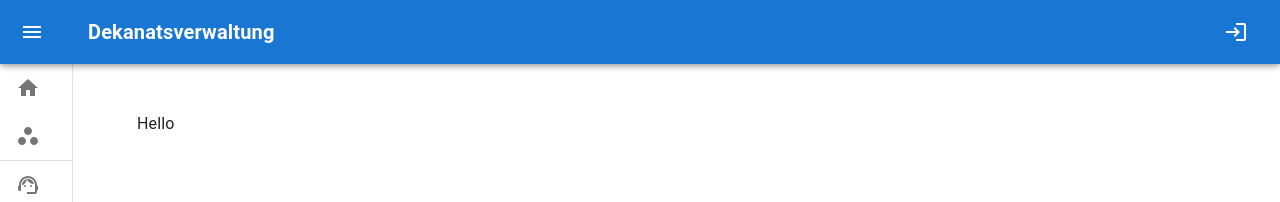
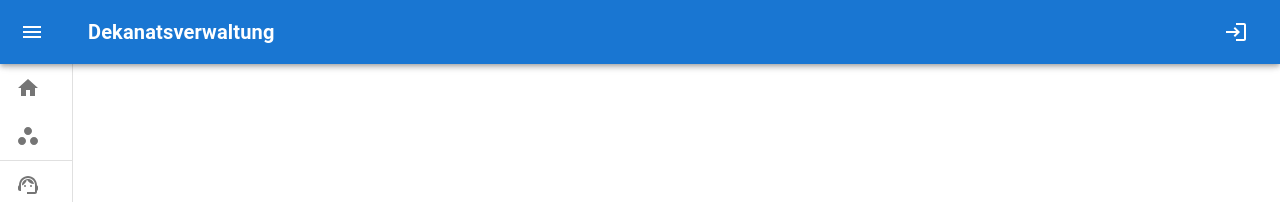
Before and after one commit to intutable/intutable, a Next.js app: page / in a window 1280 px wide. Shown: the top 202 px of the page. Built offline with nearby package versions, Linux system fonts and the light colour scheme.

Commit message:
feat: send to index instead of login on logout

```diff
--- a/src/context/AuthContext.tsx
+++ b/src/context/AuthContext.tsx
@@ -82,7 +82,7 @@ export const AuthProvider: React.FC = props => {
             .then(() => {
                 Cookies.remove(USER_COOKIE_KEY)
                 setUser(null)
-                router.push("/login")
+                router.push("/")
             })
             .finally(() => setLoading(false))
     }
--- a/src/pages/index.tsx
+++ b/src/pages/index.tsx
@@ -8,7 +8,6 @@ const Home: NextPage = () => {
     return (
         <>
             <Title title="Startseite" />
-            <Typography>Hello</Typography>
         </>
     )
 }
```
